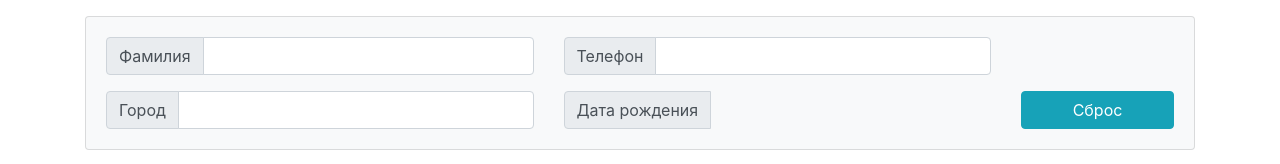
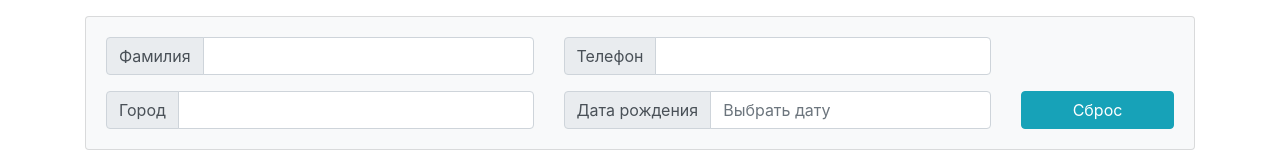
Before and after one commit to andchir/react-users-component, a React (Create React App) app: page / in a window 1280 px wide. Shown: the top 164 px of the page. Built offline with nearby package versions, Linux system fonts and the light colour scheme.

Commit message:
Update filters, add date picker

```diff
--- a/package.json
+++ b/package.json
@@ -5,7 +5,9 @@
   "dependencies": {
     "axios": "^0.18.0",
     "bootstrap": "^4.3.1",
+    "prop-types": "^15.7.2",
     "react": "^16.8.6",
+    "react-datepicker": "^2.4.0",
     "react-dom": "^16.8.6",
     "react-scripts": "2.1.8"
   },
--- a/src/App.js
+++ b/src/App.js
@@ -1,9 +1,43 @@
 import React from 'react';
 import axios from 'axios';
+import PropTypes from "prop-types";
+import DatePicker, { registerLocale } from "react-datepicker";
+import ru from 'date-fns/locale/ru';
 import 'bootstrap/dist/css/bootstrap.min.css';
+import "react-datepicker/dist/react-datepicker.css";
 import './styles.css';
 
-function SearchForm() {
+registerLocale('ru', ru);
+
+class CustomCalendarInput extends React.Component {
+    static propTypes = {
+        onClick: PropTypes.func,
+        value: PropTypes.string,
+        placeholderText: PropTypes.string
+    };
+    render () {
+        console.log(this.props);
+        return (
+            <button
+                className="btn btn-info btn-block"
+                onClick={this.props.onClick}>
+                {this.props.placeholderText}: {this.props.value ? this.props.value : 'Нет даты'}
+            </button>
+        )
+    }
+}
+
+class SearchForm extends React.Component {
+    static propTypes = {
+        onChange: PropTypes.func,
+        filters: PropTypes.shape({
+            lastName: PropTypes.string,
+            city: PropTypes.string,
+            phone: PropTypes.string,
+            dateOfBirth: PropTypes.instanceOf(Date)
+        })
+    };
+    render() {
         return (
             <div className="card card-body bg-light mb-3">
 
@@ -16,7 +50,7 @@ function SearchForm() {
                                 <span>Фамилия</span>
                             </span>
                             </div>
-                        <input type="text" className="form-control" />
+                            <input type="text" className="form-control" onChange={(e) => this.props.onChange('lastName', e.target.value)} />
                         </div>
 
                     </div>
@@ -30,7 +64,7 @@ function SearchForm() {
                                 </span>
                             </span>
                             </div>
-                        <input type="text" className="form-control" />
+                            <input type="text" className="form-control" onChange={(e) => this.props.onChange('phone', e.target.value)} />
                         </div>
 
                     </div>
@@ -46,7 +80,7 @@ function SearchForm() {
                                 </span>
                             </span>
                             </div>
-                        <input type="text" className="form-control" />
+                            <input type="text" className="form-control" onChange={(e) => this.props.onChange('city', e.target.value)} />
                         </div>
 
                     </div>
@@ -60,6 +94,16 @@ function SearchForm() {
                                     </span>
                                 </span>
                             </div>
+                            <DatePicker
+                                className="form-control"
+                                selected={this.props.filters.dateOfBirth}
+                                onChange={(date) => this.props.onChange('dateOfBirth', date)}
+                                dateFormat="dd/MM/yyyy"
+                                locale="ru"
+                                placeholderText="Выбрать дату"
+                                isClearable={true}
+                                showMonthDropdown
+                                showYearDropdown />
                         </div>
 
                     </div>
@@ -72,6 +116,7 @@ function SearchForm() {
                 </div>
             </div>
         );
+    }
 }
 
 class UserRow extends React.Component {
@@ -141,11 +186,17 @@ class UsersTable extends React.Component {
 }
 
 class App extends React.Component {
-
     constructor(props) {
         super(props);
+        this.timer = null;
         this.state = {
-            users: []
+            users: [],
+            filters: {
+                lastName: '',
+                city: '',
+                phone: '',
+                dateOfBirth: null
+            }
         };
     }
 
@@ -162,12 +213,25 @@ class App extends React.Component {
             });
     }
 
+    onFilterChange = (name, value) => {
+        clearTimeout(this.timer);
+        this.timer = setTimeout(() => {
+            console.log('onFilterChange', name, value);
+            const filters = Object.assign({}, this.state.filters, {[name]: value});
+            this.setState({
+                filters: filters
+            });
+        }, 400);
+    };
+
     render() {
         return (
             <div className="App py-3">
                 <div className="container">
 
-                    <SearchForm />
+                    <SearchForm
+                        filters={this.state.filters}
+                        onChange={this.onFilterChange.bind(this)} />
 
                     <UsersTable users={this.state.users} />
 
--- a/src/styles.css
+++ b/src/styles.css
@@ -0,0 +1,6 @@
+
+/* date picker */
+.input-group { flex-wrap: nowrap; }
+.input-group .react-datepicker-wrapper { flex: 1 1 auto; }
+.input-group .react-datepicker__input-container { display: block; }
+.input-group .react-datepicker-wrapper .form-control { border-top-left-radius: 0; border-bottom-left-radius: 0; }
```
Also changed, not shown: 1 other file (tests, documents, lock files or other folders). Lines whose indentation alone changed are shown as unchanged.
